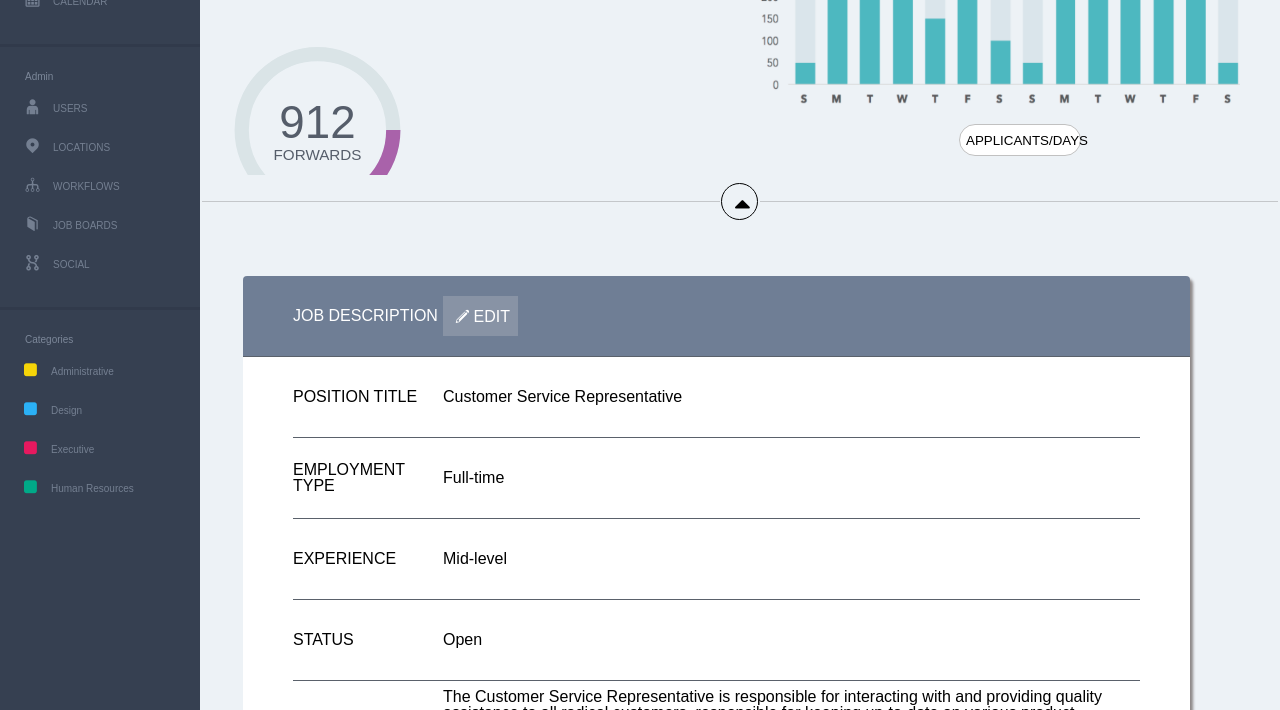
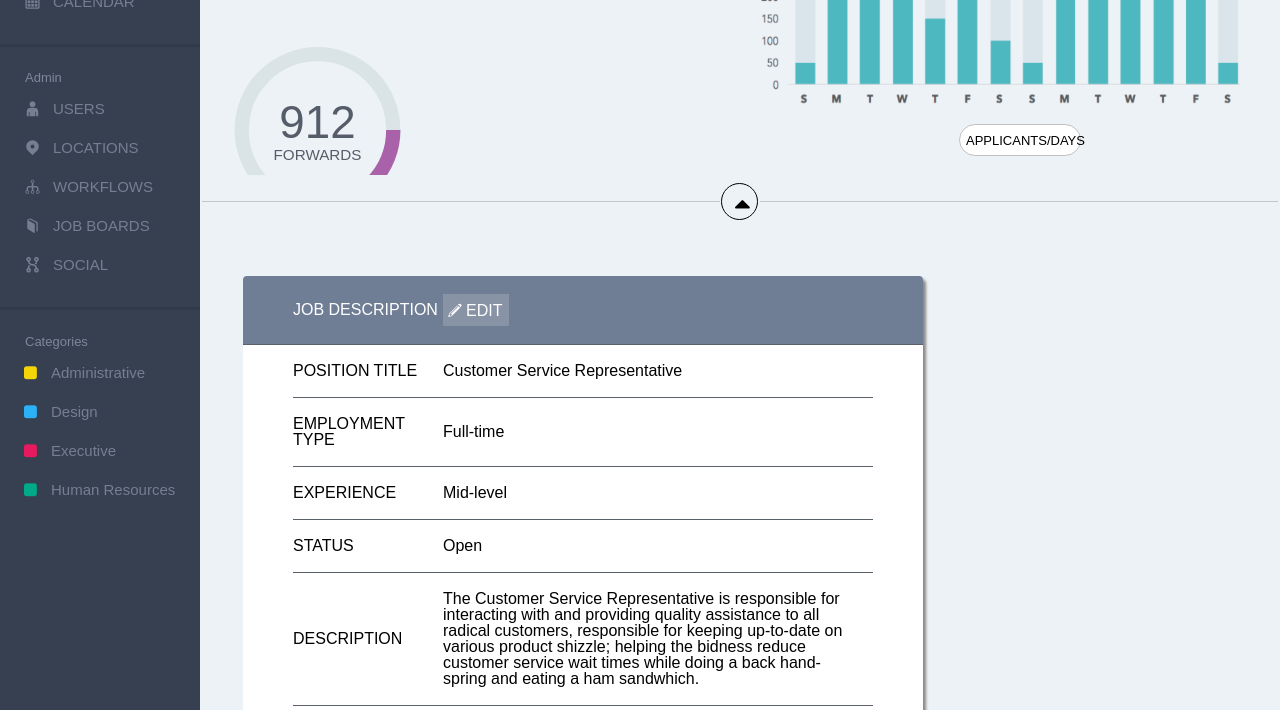
Before and after one commit to JackLaird0/JL-comp-challenge-3, a website: page index.html in a window 1280 px wide. Shown: the part 399-1109 px from the top of the page. Drawn offline with Linux system fonts and the light colour scheme; a web font is replaced by a local one.

Commit message:
Change features to be more adaptable and get rid of commented out code

```diff
--- a/CSS/style.css
+++ b/CSS/style.css
@@ -2,7 +2,7 @@ body {
   margin: 0;
   display: grid;
   grid-template-columns: 200px 1fr;
-  grid-template-rows: 1370px;
+  /* grid-template-rows: 1370px; */
 }
 
 header {
@@ -11,14 +11,14 @@ header {
   flex-direction: column;
   background-color: #364051;
   min-height: 100%;
-  /* height: 100%; */
+  height: 100%;
 }
 
 h6 {
   color: #7c8799;
   margin: 0 0 5px 25px;
   font-family: 'Fira Sans Extra Condensed', sans-serif;
-  font-size: 10px;
+  font-size: 13px;
 }
 button {
   outline: none;
@@ -76,7 +76,7 @@ button {
 
 .nav-p {
   margin: 12px 0;
-  font-size: 10px;
+  font-size: 15px;
   color: #747f91;
   transition: 0.3s;
   font-family: 'Fira Sans Extra Condensed', sans-serif;
@@ -116,7 +116,7 @@ button {
  margin: 12px 0;
  color: #747f91;
  font-family: 'Fira Sans Extra Condensed', sans-serif;
- font-size: 10px;
+ font-size: 15px;
 }
 
 .icon-blank {
@@ -174,6 +174,7 @@ nav {
   font-size: 18px;
   font-family: 'fontello', 'Fira Sans Extra Condensed', sans-serif;
   padding-left: 10px;
+  border-right: solid 1px #dadadab4
 }
 
 .search::placeholder {
@@ -317,7 +318,7 @@ h3:hover {
 
 .icon-button {
  color: #313a4b;
- transition: 0.5s;
+ transition: 0.3s;
 }
 
 .icon-circle {
@@ -339,11 +340,6 @@ h3:hover {
   /* align-items: flex-start; */
 }
 
-/* .donut-charts {
-  display: flex;
-  flex-direction:
-} */
-
 .totals-button {
   display: flex;
   justify-content: center;
@@ -363,6 +359,7 @@ h3:hover {
   font-family: "Fira Sans Extra Condensed", sans-serif;
   border: solid 1px #c1c1c1;
   margin-top: 18px;
+  font-size: 13px;
 }
 
 .appli-day:hover,
@@ -410,6 +407,7 @@ h3:hover {
   font-family: "Fira Sans Extra Condensed", sans-serif;
   background-color: #ffffff;
   border: solid 1px #c1c1c1;
+  font-size: 13px;
 }
 
 .chart-text {
@@ -506,10 +504,12 @@ table {
   margin-left: 40px;
   border-radius: 5px;
   margin-top: 50px;
+  width: 500px;
 }
 
 tr {
-  height: 80px;
+  /* height: 80px; */
+  padding: 18px 0;
   display: flex;
   align-items: center;
   border-bottom: 1px solid #5a616b;
@@ -521,15 +521,13 @@ tr td:nth-child(odd) {
 }
 
 tr td:nth-child(even) {
-  width: 667px;
+  width: 400px;
   margin-right: 30px;
 }
 
 .table-title {
   margin-left: 0;
 }
-
-
 
 .table-header{
   background-color: #6f7e95;
@@ -547,17 +545,16 @@ tr td:nth-child(even) {
   display: flex;
   justify-content: center;
   align-items: center;
-  height: 40px;
-  width: 75px;
+  height: 32px;
+  width: 60px;
   background-color: #8893a5;
   transition: 0.3s;
-
+  padding: 0 6px 0 0
 }
 
 .table-header-title {
   margin-left: 50px
 }
-
 
 .edit:hover {
   cursor: pointer;
```
